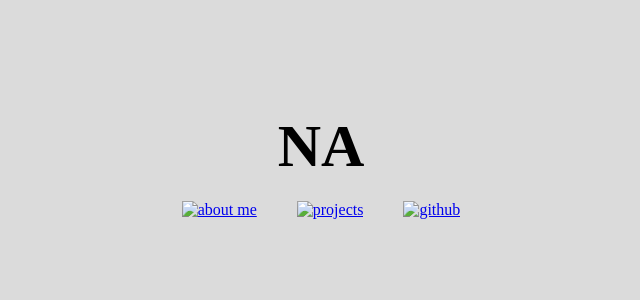
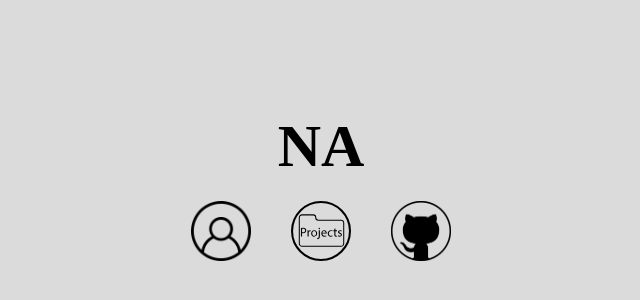
Before and after one commit to anguianoo/Portfolio, a plain HTML site: page index.html in a window 1280 px wide. Shown: the part 146-446 px from the top of the page, without its empty margins (319-959 px from the left). Drawn offline with Linux system fonts and the light colour scheme; the site is published under a folder, as on GitHub Pages, so addresses that start at the root find nothing.

Commit message:
Update index.html

```diff
--- a/index.html
+++ b/index.html
@@ -12,9 +12,9 @@
         <nav class="iniNav">
             <h1>NA</h1>
             <ul>
-                <li><a href="index.html"><img src="/avatar-icon-png-6.png" alt="about me"></a></li>
-                <li><a href="index.html"><img src="/projects logo.svg" alt="projects"></a></li>
-                <li><a href="index.html" ><img src="/githubBlack.png" alt="github"></a></li>
+                <li><a href="index.html"><img src="avatar-icon-png-6.png" alt="about me"></a></li>
+                <li><a href="index.html"><img src="projects logo.svg" alt="projects"></a></li>
+                <li><a href="index.html" ><img src="githubBlack.png" alt="github"></a></li>
             </ul>
         </nav>
        <!--<h1>Headline</h1> -->
```
